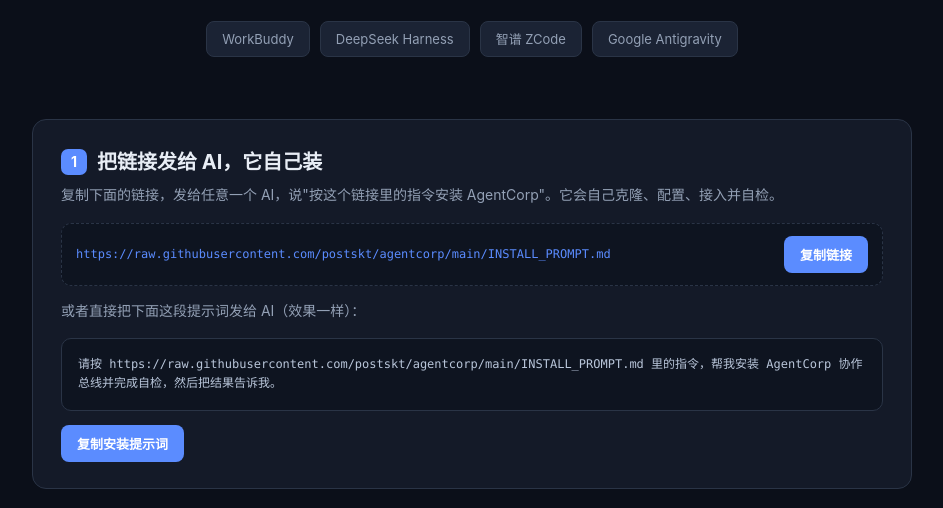
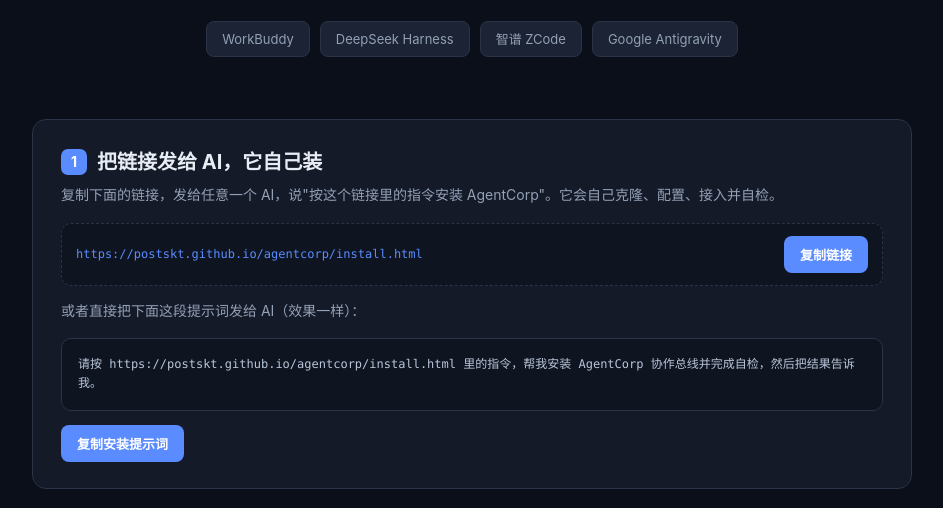
Before and after one commit to postskt/agentcorp, a website: page docs/index.html in a window 1280 px wide. Shown: the part 259-767 px from the top of the page, without its empty margins (168-1111 px from the left). Drawn offline with Linux system fonts and the light colour scheme.

Commit message:
feat: dedicated install.html as canonical install source

```diff
--- a/docs/index.html
+++ b/docs/index.html
@@ -63,11 +63,11 @@
     <h2><span class="n">1</span>把链接发给 AI，它自己装</h2>
     <p class="hint">复制下面的链接，发给任意一个 AI，说"按这个链接里的指令安装 AgentCorp"。它会自己克隆、配置、接入并自检。</p>
     <div class="linkbox">
-      <code id="shareLink">https://raw.githubusercontent.com/postskt/agentcorp/main/INSTALL_PROMPT.md</code>
+      <code id="shareLink">https://postskt.github.io/agentcorp/install.html</code>
       <button onclick="copy('shareLink',this)">复制链接</button>
     </div>
     <p class="hint">或者直接把下面这段提示词发给 AI（效果一样）：</p>
-    <div class="prompt" id="promptText">请按 https://raw.githubusercontent.com/postskt/agentcorp/main/INSTALL_PROMPT.md 里的指令，帮我安装 AgentCorp 协作总线并完成自检，然后把结果告诉我。</div>
+    <div class="prompt" id="promptText">请按 https://postskt.github.io/agentcorp/install.html 里的指令，帮我安装 AgentCorp 协作总线并完成自检，然后把结果告诉我。</div>
     <button onclick="copy('promptText',this)">复制安装提示词</button>
   </section>
 
```
